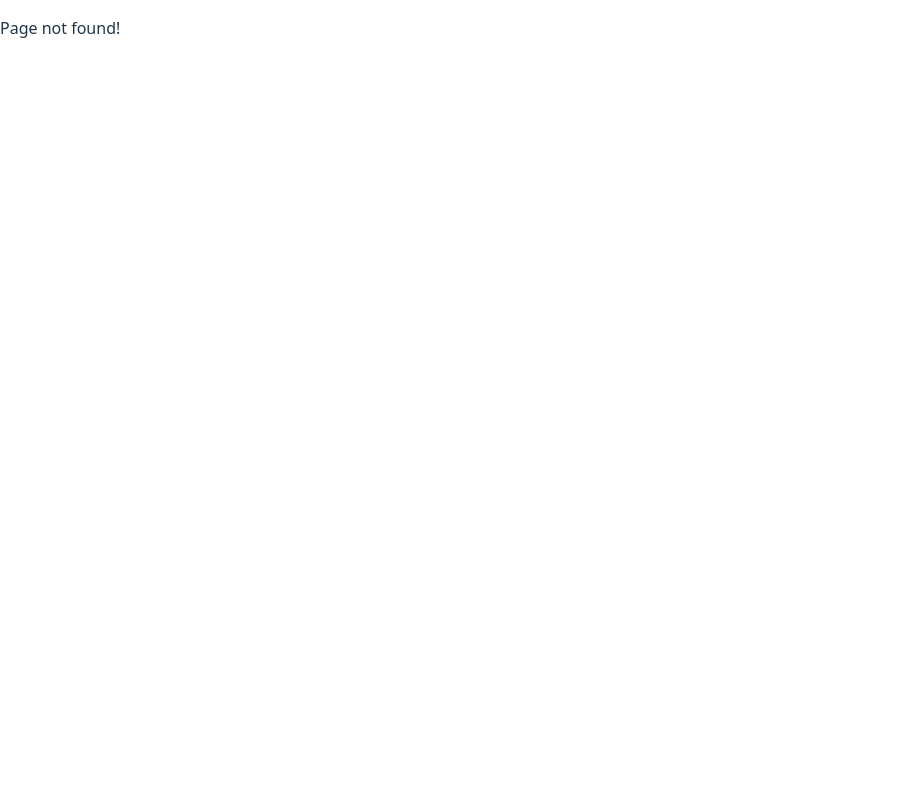
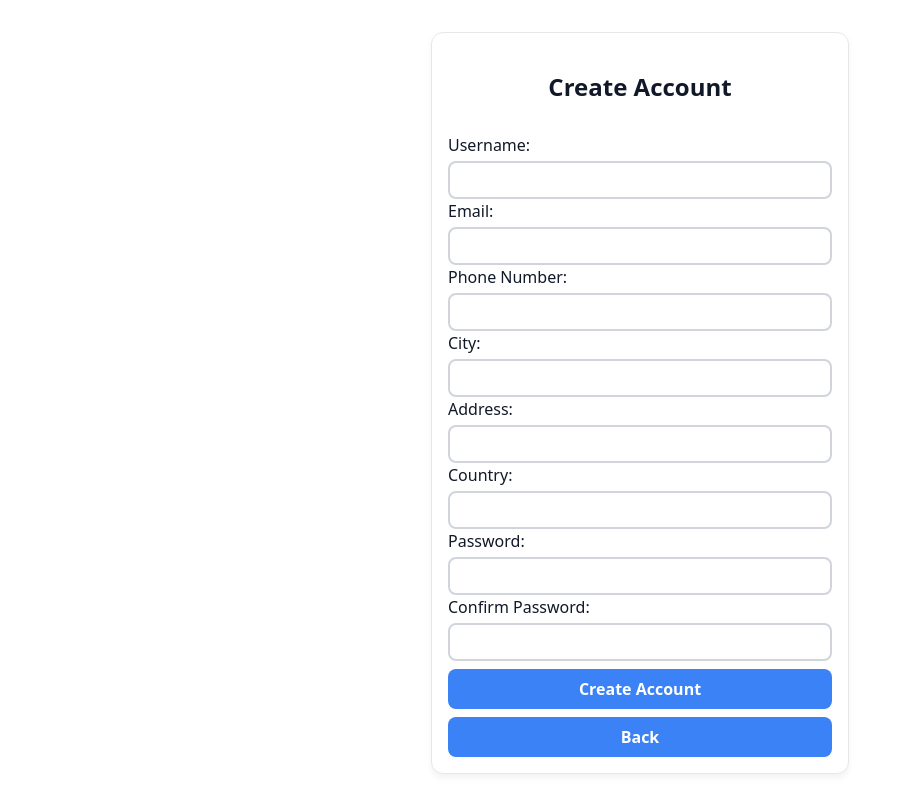
Before and after one commit to Kuzheliev/BooksStore, a React (Vite) app in the folder booksstore.client/: page /register in a window 1280 px wide. Before the commit this address had no page. Shown: the whole page, without its empty margins (0-911 px from the left). Built offline with nearby package versions, Linux system fonts and the light colour scheme.

Commit message:
change header main page stuling, add creat Account logic

```diff
--- a/booksstore.client/src/App.jsx
+++ b/booksstore.client/src/App.jsx
@@ -2,13 +2,14 @@ import React from "react";
 import { BrowserRouter as Router, Routes, Route, Link, useNavigate } from "react-router-dom";
 import LoginForm from "./Login";
 import AuthProvider, { useAuth } from "./AuthContext";
-import CartProvider from "./CartContext"; // ✅ import CartProvider
+import CartProvider from "./CartContext";
 import "./App.css";
 import Home from "./Home";
 import BookDetails from "./BookDetails";
 import CreateBook from "./CreateBook";
 import Cart from "./Cart";
 import EditBook from "./EditBook";
+import CreateAccount from "./CreateAccount";
 
 function LoginPage() {
     const { login } = useAuth();
@@ -38,6 +39,7 @@ function App() {
                     <Routes>
                         <Route path="/" element={<Home />} />
                         <Route path="/login" element={<LoginPage />} />
+                        <Route path="/register" element={<CreateAccount />} />
                         <Route path="/books/:id" element={<BookDetails />} />
                         <Route path="/books/new" element={<CreateBook />} />
                         <Route path="/books/edit/:id" element={<EditBook />} />
--- /dev/null
+++ b/booksstore.client/src/CreateAccount.css
@@ -0,0 +1,83 @@
+.create-account-container {
+    max-width: 24rem;
+    width: 100%;
+    margin: 2rem auto;
+    padding: 1rem;
+    border: 1px solid #e5e7eb;
+    border-radius: 12px;
+    background-color: #ffffff;
+    box-shadow: 0 4px 6px rgba(0,0,0,0.05);
+    display: flex;
+    flex-direction: column;
+    gap: 0.75rem;
+    color: #111827;
+}
+
+.create-account-container h2 {
+    text-align: center;
+    margin-bottom: 1rem;
+    color: #111827;
+}
+
+/* Form group for each input field */
+.create-account-container form div {
+    display: flex;
+    flex-direction: column;
+    gap: 0.25rem;
+}
+
+.create-account-container label {
+    font-weight: 500;
+    color: #111827; /* dark text */
+}
+
+/* All input fields */
+.create-account-container input {
+    padding: 0.5rem 1rem;
+    border: 2px solid #d1d5db;
+    border-radius: 8px;
+    font-size: 1rem;
+    outline: none;
+    box-sizing: border-box;
+    transition: border-color 0.2s;
+    color: #111827;
+}
+
+.create-account-container input:focus {
+    border-color: #3b82f6;
+}
+
+/* Submit button */
+.create-account-container button {
+    padding: 0.5rem 1rem;
+    border-radius: 8px;
+    font-weight: 600;
+    font-size: 1rem;
+    cursor: pointer;
+    border: none;
+    background-color: #3b82f6;
+    color: white;
+    transition: background-color 0.2s;
+    height: 40px;
+    margin-top: 0.5rem;
+    display: flex;
+    align-items: center;
+    justify-content: center;
+}
+
+    .create-account-container button:hover {
+        background-color: #2563eb;
+    }
+
+/* Error and success messages */
+.create-account-container .error {
+    color: #ef4444;
+    font-weight: 500;
+    margin-bottom: 0.5rem;
+}
+
+.create-account-container .success {
+    color: #10b981;
+    font-weight: 500;
+    text-align: center;
+}
--- /dev/null
+++ b/booksstore.client/src/CreateAccount.jsx
@@ -0,0 +1,111 @@
+import React, { useState } from 'react';
+import { useNavigate } from 'react-router-dom';
+import axios from 'axios';
+import './CreateAccount.css';
+
+const CreateAccount = () => {
+    const navigate = useNavigate();
+    const [form, setForm] = useState({
+        username: '',
+        email: '',
+        phoneNumber: '',
+        city: '',
+        address: '',
+        country: '',
+        password: '',
+        confirmPassword: '',
+    });
+    const [error, setError] = useState('');
+    const [success, setSuccess] = useState(false);
+
+    const handleChange = (e) => {
+        setForm({
+            ...form,
+            [e.target.name]: e.target.value,
+        });
+        setError('');
+    };
+
+    const handleSubmit = async (e) => {
+        e.preventDefault();
+        if (form.password !== form.confirmPassword) {
+            setError('Passwords do not match.');
+            return;
+        }
+
+        try {
+            // Call backend register API
+            const response = await axios.post('/auth/register', {
+                Name: form.username,
+                Email: form.email,
+                Phone: form.phoneNumber,
+                City: form.city,
+                Address: form.address,
+                Country: form.country,
+                Password: form.password,
+            });
+
+            const { token, user } = response.data;
+
+            localStorage.setItem('token', token);
+            localStorage.setItem('user', JSON.stringify(user));
+
+            setSuccess(true);
+
+            // Redirect after success
+            setTimeout(() => navigate('/'), 1500);
+
+        } catch (err) {
+            console.error(err);
+            setError(err.response?.data?.message || 'Registration failed.');
+        }
+    };
+
+    const handleBack = () => {
+        navigate(-1); // go back to previous page
+    };
+
+    return (
+        <div className="create-account-container">
+            <h2>Create Account</h2>
+            {error && <div className="error">{error}</div>}
+            {success ? (
+                <div className="success">Account created successfully! Redirecting...</div>
+            ) : (
+                <form onSubmit={handleSubmit}>
+                    {[
+                        { label: 'Username', name: 'username', type: 'text', required: true },
+                        { label: 'Email', name: 'email', type: 'email', required: true },
+                        { label: 'Phone Number', name: 'phoneNumber', type: 'tel' },
+                        { label: 'City', name: 'city', type: 'text' },
+                        { label: 'Address', name: 'address', type: 'text' },
+                        { label: 'Country', name: 'country', type: 'text' },
+                        { label: 'Password', name: 'password', type: 'password', required: true },
+                        { label: 'Confirm Password', name: 'confirmPassword', type: 'password', required: true },
+                    ].map((field) => (
+                        <div key={field.name}>
+                            <label htmlFor={field.name}>{field.label}:</label>
+                            <input
+                                id={field.name}
+                                name={field.name}
+                                type={field.type}
+                                value={form[field.name]}
+                                onChange={handleChange}
+                                required={field.required}
+                            />
+                        </div>
+                    ))}
+
+                    <button type="submit" className="btn register-btnl">
+                        Create Account
+                    </button>
+                    <button type="button" className="btn cancel-btn" onClick={handleBack}>
+                        Back
+                    </button>
+                </form>
+            )}
+        </div>
+    );
+};
+
+export default CreateAccount;
--- a/booksstore.client/src/Home.css
+++ b/booksstore.client/src/Home.css
@@ -10,8 +10,9 @@
 .home-header {
     display: flex;
     flex-wrap: wrap;
-    align-items: center;
+    align-items: center; /* vertically center search + buttons */
     justify-content: space-between;
+    gap: 1rem;
     margin-bottom: 2rem;
 }
 
@@ -23,10 +24,12 @@
 
 /* Search input */
 .header-search-input {
-    padding: 0.5rem 1rem;
+    padding: 0 1rem;
     border: 2px solid #d1d5db;
     border-radius: 8px;
     font-size: 1rem;
+    height: 40px; /* same height as buttons */
+    box-sizing: border-box;
     outline: none;
     transition: border-color 0.2s;
 }
@@ -39,19 +42,31 @@
 .header-buttons {
     display: flex;
     gap: 1rem;
-    margin-top: 0.5rem;
+    align-items: center; /* ensures all buttons same height */
 }
 
-    /* Buttons */
-    .btn, .header-buttons button {
-        padding: 0.5rem 1rem;
+/* Base button style */
+.btn,
+.header-buttons button,
+.genre-btn {
+    padding: 0 1rem;
     border-radius: 8px;
     font-weight: 600;
+    font-size: 1rem;
     cursor: pointer;
     border: none;
-        transition: background-color 0.2s;
+    display: flex;
+    align-items: center;
+    justify-content: center;
+    text-align: center;
+    transition: all 0.2s ease-in-out;
+    /* Flexible width: stretch to match largest sibling */
+    flex: 1;
+    min-width: 120px; /* ensures button doesn't get too small */
+    height: 40px; /* same height as search bar */
 }
 
+/* Specific button colors */
 .login-btn {
     background-color: #3b82f6;
     color: white;
@@ -127,20 +142,25 @@
     scrollbar-color: #d1d5db transparent;
 }
 
-/* Base button */
+/* Genre buttons */
 .genre-btn {
-    padding: 8px 16px;
-    border-radius: 20px;
-    border: 2px solid transparent;
+    white-space: nowrap;
     background-color: #f3f4f6; /* light gray */
     color: #374151; /* dark gray text */
+    border: 2px solid transparent;
     font-weight: 500;
     cursor: pointer;
     transition: all 0.2s ease-in-out;
-    white-space: nowrap;
+    /* Match header buttons height */
+    height: 40px;
+    flex: 0 0 auto; /* allow natural width for text */
+    padding: 0 1rem;
+    display: flex;
+    align-items: center;
+    justify-content: center;
 }
 
-    /* Hover effect */
+/* Hover effect for genre buttons */
 .genre-btn:hover {
     background-color: #e5e7eb;
     color: #111827;
@@ -154,11 +174,32 @@
     font-weight: 600;
 }
 
+/* Book images */
+.book-card img {
+    width: 80px; /* image width */
+    height: 120px; /* image height */
+    object-fit: cover;
+    border-radius: 4px;
+    margin-bottom: 0.5rem; /* spacing below image */
+}
 
-.book-card img {
-    width: 80px; /* ширина изображения */
-    height: 120px; /* высота изображения */
-    object-fit: cover; /* обрезает лишнее, сохраняя пропорции */
-    border-radius: 4px;
-    margin-right: 1rem; /* отступ справа */
+/* Responsive tweaks */
+@media (max-width: 640px) {
+    .home-header {
+        flex-direction: column;
+        align-items: stretch;
     }
+
+    .header-buttons {
+        justify-content: center;
+        width: 100%;
+    }
+
+    .header-search-input {
+        width: 100%;
+    }
+
+    .genre-btn {
+        flex: 0 0 auto;
+    }
+}
--- /dev/null
+++ b/booksstore.client/src/Login.css
@@ -0,0 +1,69 @@
+/* Container */
+.login-form {
+    padding: 1rem;
+    border: 1px solid #e5e7eb;
+    border-radius: 12px;
+    max-width: 24rem; /* ~384px */
+    width: 100%;
+    margin: 0 auto;
+    display: flex;
+    flex-direction: column;
+    gap: 0.5rem; /* spacing between all children */
+    background-color: #ffffff;
+    box-shadow: 0 4px 6px rgba(0,0,0,0.05);
+}
+
+    /* Inputs */
+    .login-form input {
+        padding: 0.5rem 1rem;
+        border: 2px solid #d1d5db;
+        border-radius: 8px;
+        font-size: 1rem;
+        outline: none;
+        box-sizing: border-box;
+        transition: border-color 0.2s;
+    }
+
+        .login-form input:focus {
+            border-color: #3b82f6;
+        }
+
+    /* Base button styling for both buttons */
+    .login-form .btn,
+    .register-btnl {
+        padding: 0.5rem 1rem;
+        border-radius: 8px;
+        font-weight: 600;
+        font-size: 1rem;
+        cursor: pointer;
+        border: none;
+        transition: background-color 0.2s;
+        display: flex;
+        align-items: center;
+        justify-content: center;
+        text-align: center;
+        height: 40px;
+        text-decoration: none;
+        height: 40px;
+        width: 100%;
+    }
+
+    /* Login button */
+    .login-form .login-btn {
+        background-color: #3b82f6;
+        color: white;
+    }
+
+        .login-form .login-btn:hover {
+            background-color: #2563eb;
+        }
+
+/* Create Account button */
+.register-btnl {
+    background-color: #f59e0b; /* amber/orange */
+    color: white;
+}
+
+    .register-btnl:hover {
+        background-color: #d97706; /* darker orange on hover */
+    }
--- a/booksstore.client/src/Login.jsx
+++ b/booksstore.client/src/Login.jsx
@@ -1,9 +1,11 @@
 import { useState } from "react";
 import axios from "axios";
-
+import "./Login.css";
+import { useNavigate } from "react-router-dom";
 function LoginForm({ onLogin }) {
     const [email, setEmail] = useState("");
     const [password, setPassword] = useState("");
+    const navigate = useNavigate();
 
     const handleLogin = async () => {
         try {
@@ -17,6 +19,10 @@ function LoginForm({ onLogin }) {
         } catch (err) {
             console.error(err);
         }
+    };
+
+    const handleNavigateRegister = () => {
+        navigate("/register"); // navigate to create account page
     };
 
     return (
@@ -37,10 +43,14 @@ function LoginForm({ onLogin }) {
             />
             <button
                 onClick={handleLogin}
-                className="bg-green-500 text-white px-4 py-2 rounded w-full"
+                className="btn login-btn"
             >
                 Login
             </button>
+            <button className="btn register-btnl" onClick={handleNavigateRegister}>
+                Create Account
+            </button>
+
         </div>
     );
 }
--- a/booksstore.client/vite.config.js
+++ b/booksstore.client/vite.config.js
@@ -71,7 +71,12 @@ export default defineConfig({
                 target,
                 changeOrigin: true,
                 secure: false
-            }
+            },
+            '^/auth/register': {
+                target,
+                changeOrigin: true,
+                secure: false
+            },
         },
         port: parseInt(env.DEV_SERVER_PORT || '59211'),
         https: {
```
Also changed, not shown: 14 other files (tests, documents, lock files or other folders). Lines whose indentation alone changed are shown as unchanged.
